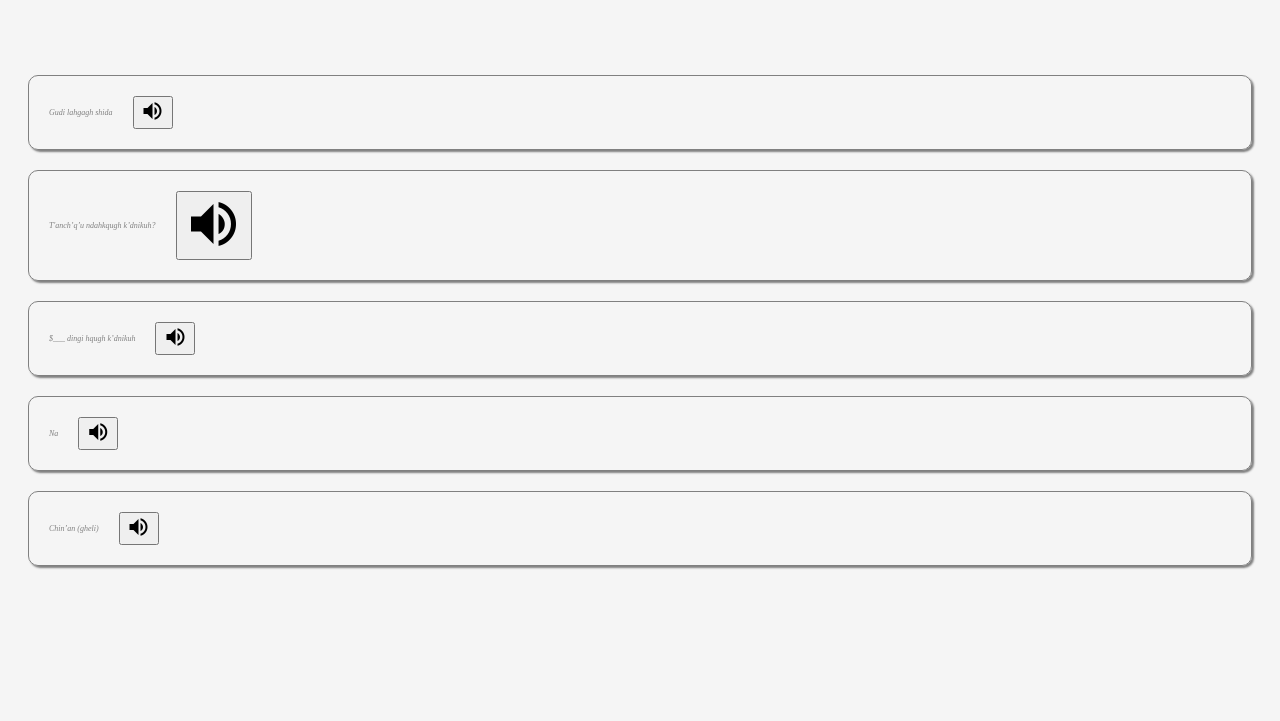
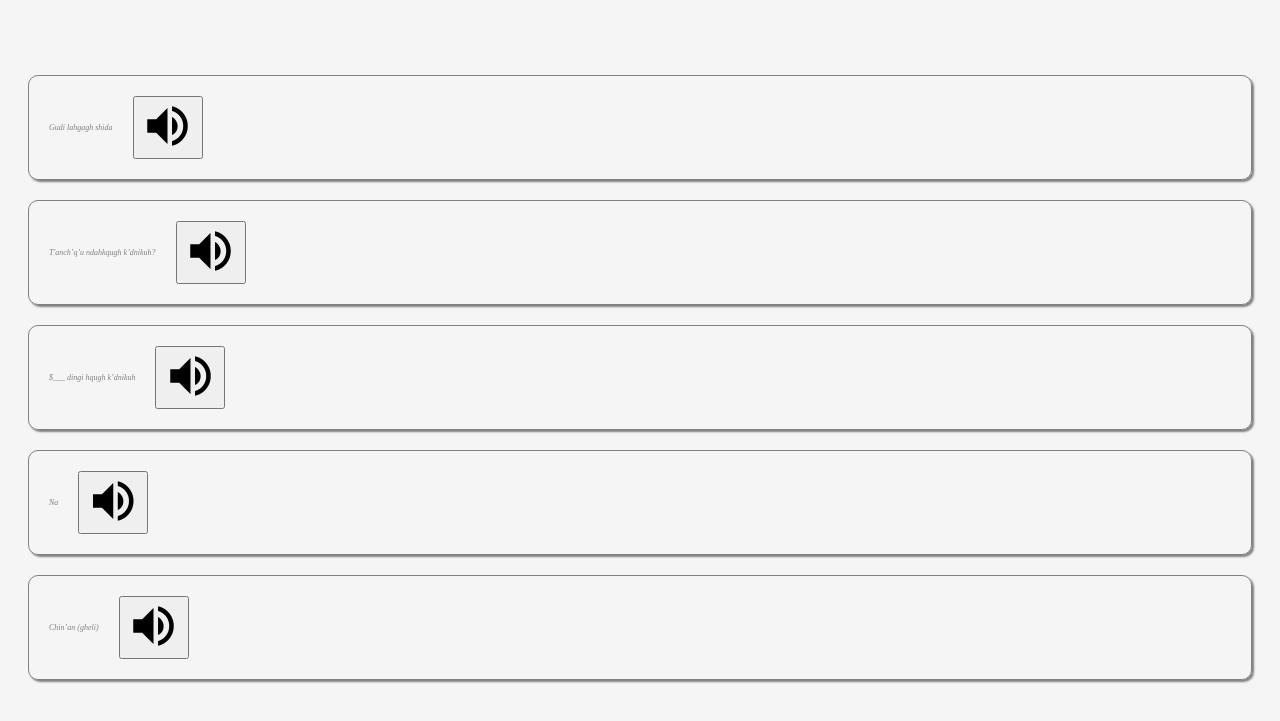
Before and after one commit to jimdube/jimdube.github.io, a plain HTML site: page denainasimplepage/testAudio.html in a window 1280 px wide. Shown: the part 61-782 px from the top of the page. Drawn offline with Linux system fonts and the light colour scheme.

Commit message:
Update testAudio.html

```diff
--- a/denainasimplepage/testAudio.html
+++ b/denainasimplepage/testAudio.html
@@ -13,32 +13,32 @@
 
       <div class="row">
       <div class="italic-word">Gudi lahgagh shida</div>
-      <button id="audio2" onclick="playAudio2()"><i class="material-icons md-60">volume_up</i></button>
+      <button id="audio2" onclick="playAudio2()"><i class="material-icons" style = "font-size:54px;">volume_up</i></button>
 
     </div>
 
 
      <div class="row">
       <div class="italic-word">T'anch’q’u ndahkqugh k’dnikuh?</div>
-      <button id="audio1" onclick="playAudio1()"><i class="material-icons" style = "font-size:60px;">volume_up</i></button>
+      <button id="audio1" onclick="playAudio1()"><i class="material-icons" style = "font-size:54px;">volume_up</i></button>
 
     </div>
 
     <div class="row">
       <div class="italic-word">$___ dingi hqugh k’dnikuh</div>
-      <button id="audio4" onclick="playAudio4()"><i class="material-icons">volume_up</i></button>
+      <button id="audio4" onclick="playAudio4()"><i class="material-icons" style = "font-size:54px;">volume_up</i></button>
 
     </div>
 
     <div class="row">
       <div class="italic-word">Na</div>
-      <button id="audio5" onclick="playAudio5()"><i class="material-icons">volume_up</i></button>
+      <button id="audio5" onclick="playAudio5()"><i class="material-icons" style = "font-size:54px;">volume_up</i></button>
 
     </div>
 
       <div class="row">
       <div class="italic-word">Chin’an (gheli)</div>
-      <button id="audio3" onclick="playAudio3()"><i class="material-icons">volume_up</i></button>
+      <button id="audio3" onclick="playAudio3()"><i class="material-icons" style = "font-size:54px;">volume_up</i></button>
 
     </div>
 
```
